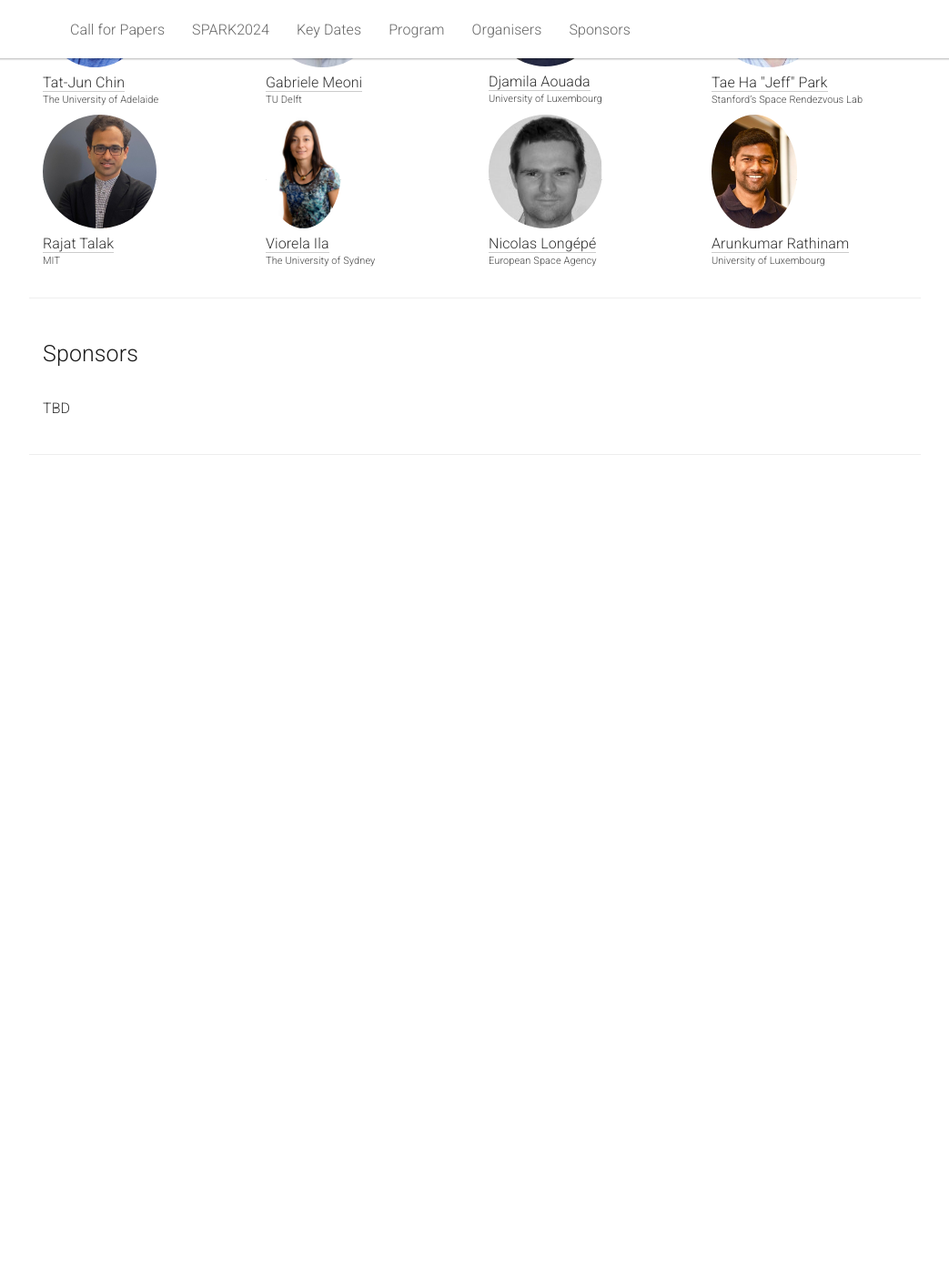
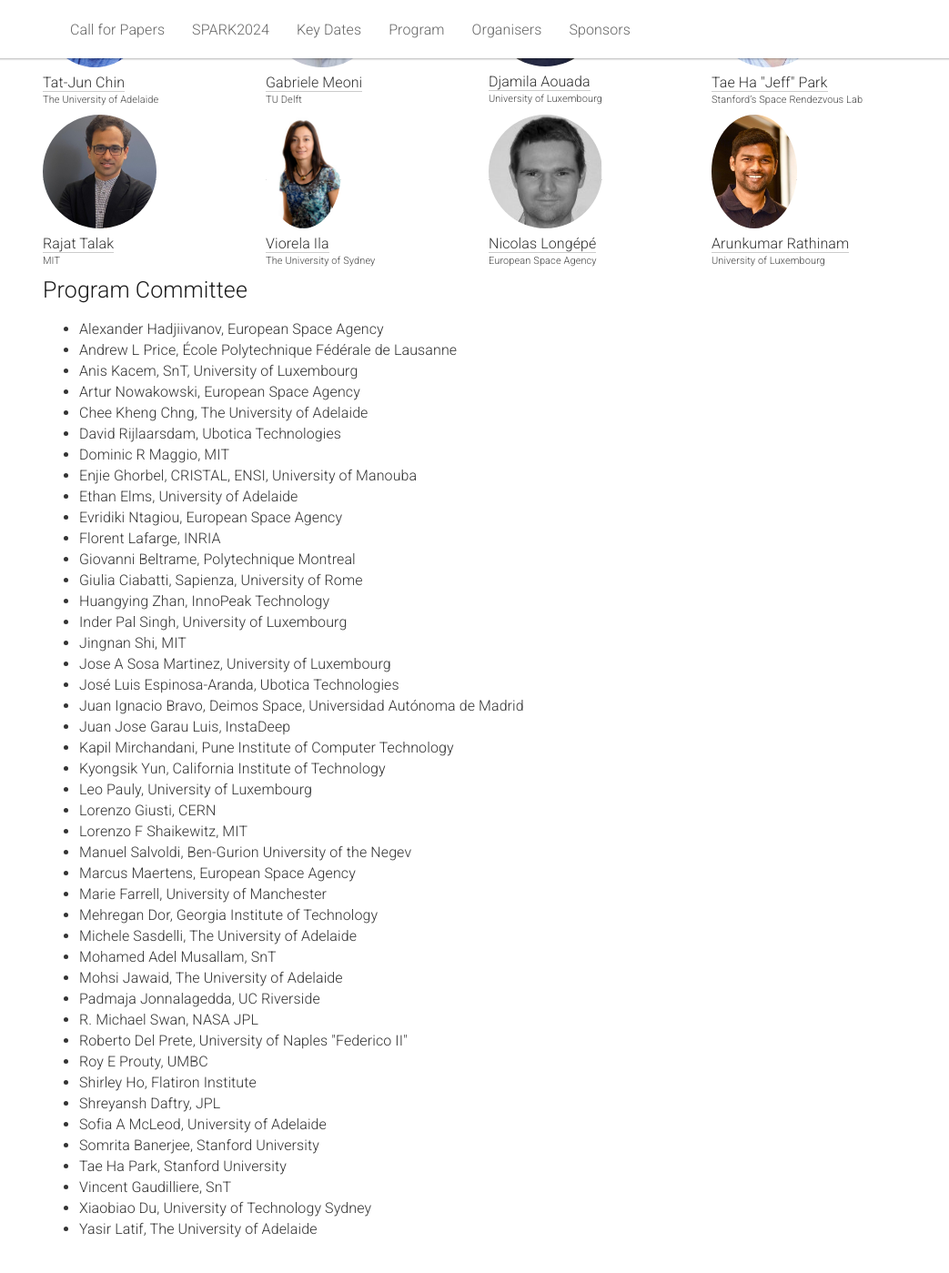
Before and after one commit to AIforSpace/2024, a Jekyll site: the page built from _pages/home.md, in a window 1280 px wide and 1400 px high, scrolled down 6318 px. Shown: the whole window at 91% size, without its empty margins (118-1161 px from the left). Built offline with Jekyll 4.4.1, drawn with Linux system fonts in a browser that asks for light colours; before the commit the page ends 6864 px from its top, so only the background shows below that.

Commit message:
Update home.md

```diff
--- a/_pages/home.md
+++ b/_pages/home.md
@@ -485,6 +485,60 @@ monitoring control interfaces.
 
 </div>
 
+<div class="row">
+  <div class="col-md-12">
+    <h2>Program Committee</h2>
+    <p>
+    <ul>
+<li>Alexander Hadjiivanov, European Space Agency</li>
+<li>Andrew L Price, École Polytechnique Fédérale de Lausanne</li>
+<li>Anis Kacem, SnT, University of Luxembourg</li>
+<li>Artur Nowakowski, European Space Agency</li>
+<li>Chee Kheng Chng, The University of Adelaide</li>
+<li>David Rijlaarsdam, Ubotica Technologies</li>
+<li>Dominic	R Maggio, MIT</li>
+<li>Enjie Ghorbel, CRISTAL, ENSI, University of Manouba</li>
+<li>Ethan Elms, University of Adelaide</li>
+<li>Evridiki Ntagiou, European Space Agency</li>
+<li>Florent Lafarge, INRIA</li>
+<li>Giovanni Beltrame, Polytechnique Montreal</li>
+<li>Giulia Ciabatti, Sapienza, University of Rome</li>
+<li>Huangying Zhan,	InnoPeak Technology</li>
+<li>Inder Pal Singh, University of Luxembourg</li>
+<li>Jingnan Shi, MIT</li>
+<li>Jose A Sosa Martinez, University of Luxembourg</li>
+<li>José Luis Espinosa-Aranda, Ubotica Technologies</li>
+<li>Juan Ignacio Bravo, Deimos Space, Universidad Autónoma de Madrid</li>
+<li>Juan Jose Garau Luis, InstaDeep</li>
+<li>Kapil Mirchandani, Pune Institute of Computer Technology</li>
+<li>Kyongsik Yun, California Institute of Technology</li>
+<li>Leo Pauly, University of Luxembourg</li>
+<li>Lorenzo	Giusti, CERN</li>
+<li>Lorenzo	F Shaikewitz, MIT</li>
+<li>Manuel Salvoldi, Ben-Gurion University of the Negev</li>
+<li>Marcus Maertens, European Space Agency</li>
+<li>Marie Farrell, University of Manchester</li>
+<li>Mehregan Dor, Georgia Institute of Technology</li>
+<li>Michele Sasdelli, The University of Adelaide</li>
+<li>Mohamed Adel Musallam, SnT</li>
+<li>Mohsi Jawaid, The University of Adelaide</li>
+<li>Padmaja Jonnalagedda, UC Riverside</li>
+<li>R. Michael Swan, NASA JPL</li>
+<li>Roberto	Del Prete, University of Naples "Federico II"</li>
+<li>Roy E Prouty, UMBC</li>
+<li>Shirley	Ho, Flatiron Institute</li>
+<li>Shreyansh Daftry, JPL</li>
+<li>Sofia A McLeod, University of Adelaide</li>
+<li>Somrita Banerjee, Stanford University</li>
+<li>Tae Ha Park, Stanford University</li>
+<li>Vincent Gaudilliere, SnT</li>
+<li>Xiaobiao Du, University of Technology Sydney</li>
+<li>Yasir Latif, The University of Adelaide</li>
+    </ul>
+    </p>
+  </div>
+</div>
+
 <div class="row" id="sponsors">
 <hr>
 <br>
```
